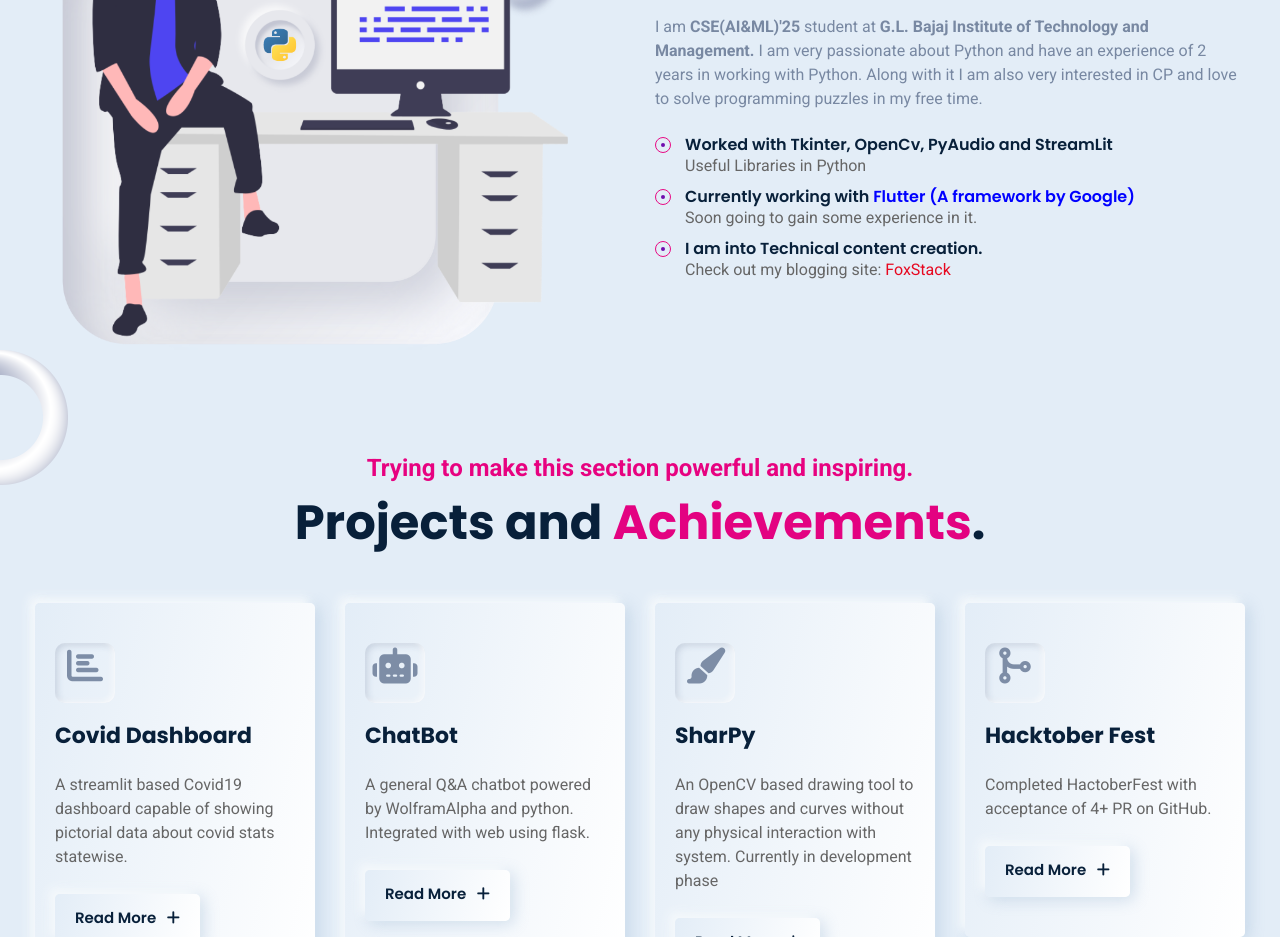
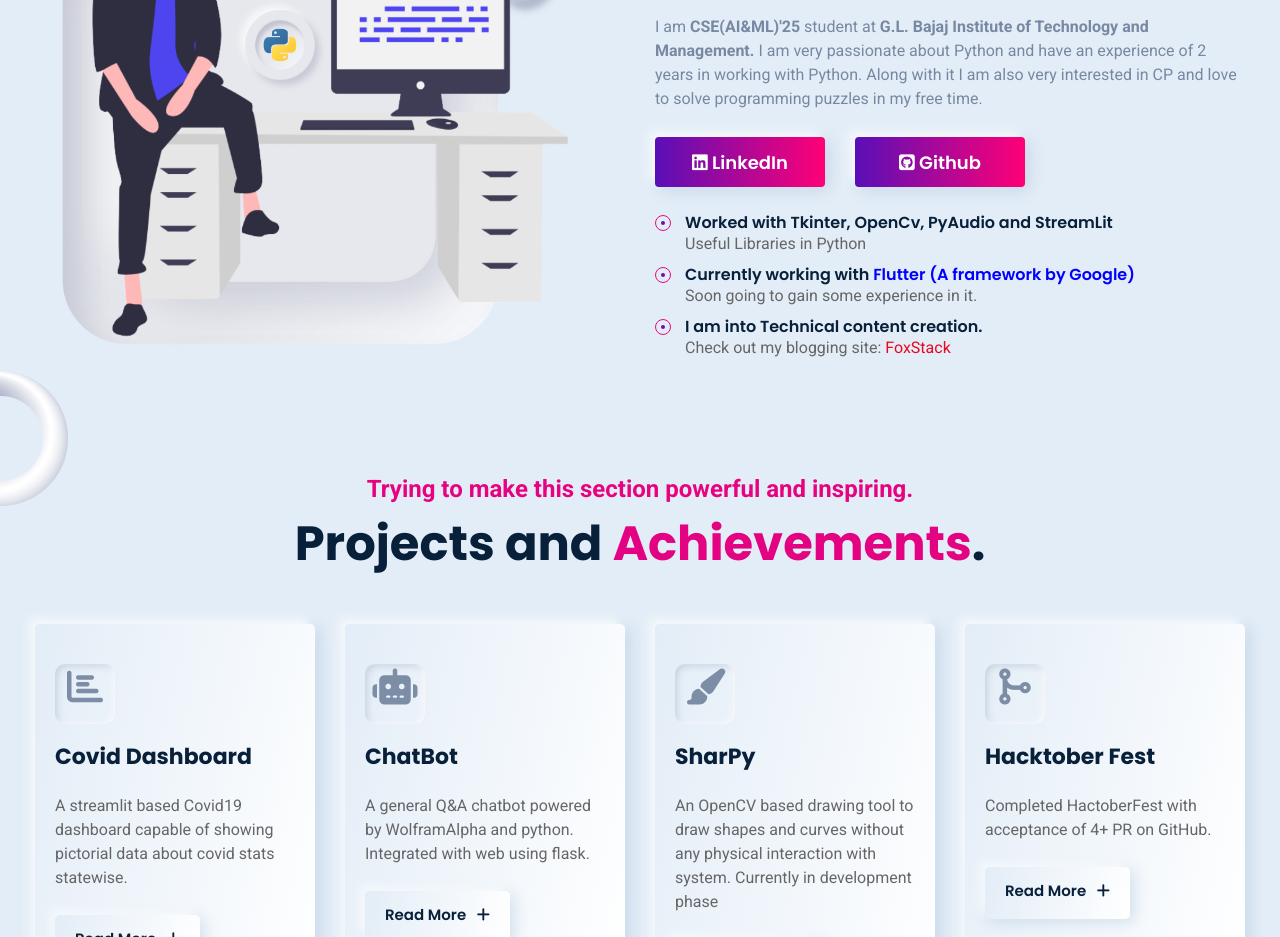
Before and after one commit to Aaditya1612/aaditya1612.github.io, a plain HTML site: page index.html in a window 1280 px wide. Shown: the part 1240-2177 px from the top of the page. Drawn offline with Linux system fonts and the light colour scheme.

Commit message:
Update index.html

```diff
--- a/index.html
+++ b/index.html
@@ -169,6 +169,15 @@
 							<h2 class="apihu-port-about-title">Passionate about new tech. and <span>Python</span>.</h2>
 							<p class="apihu-port-about-text">I am <b>CSE(AI&ML)'25</b> student at <b>G.L. Bajaj Institute of Technology and Management.</b> I am very passionate about Python and have an experience of 2 years in working with Python. Along with it I am also very interested in CP and love to solve programming puzzles in my free time.</p>
 							<div class="apihu-port-about-expertise">
+								<ul class="nav nav-pills" id="pills-tab" role="tablist">
+									<li class="nav-item">
+									  <a class="nav-link active show" id="pills-home-tab" href="https://www.linkedin.com/in/aaditya-raj-053974188/" role="tab" aria-controls="pills-home" aria-selected="true"><i class="fa-brands fa-linkedin"></i> LinkedIn</a>
+									</li>
+									<li class="nav-item">
+									  <a class="nav-link active show" id="pills-profile-tab" href="https://github.com/aaditya1612" role="tab" aria-controls="pills-profile" aria-selected="false"><i class="fa-brands fa-square-github"></i> Github</a>
+									</li>
+
+								  </ul>
 
 								  <div class="tab-content" id="pills-tabContent">
 										<div class="tab-pane fade active show" id="pills-home" role="tabpanel" aria-labelledby="pills-home-tab">
```
